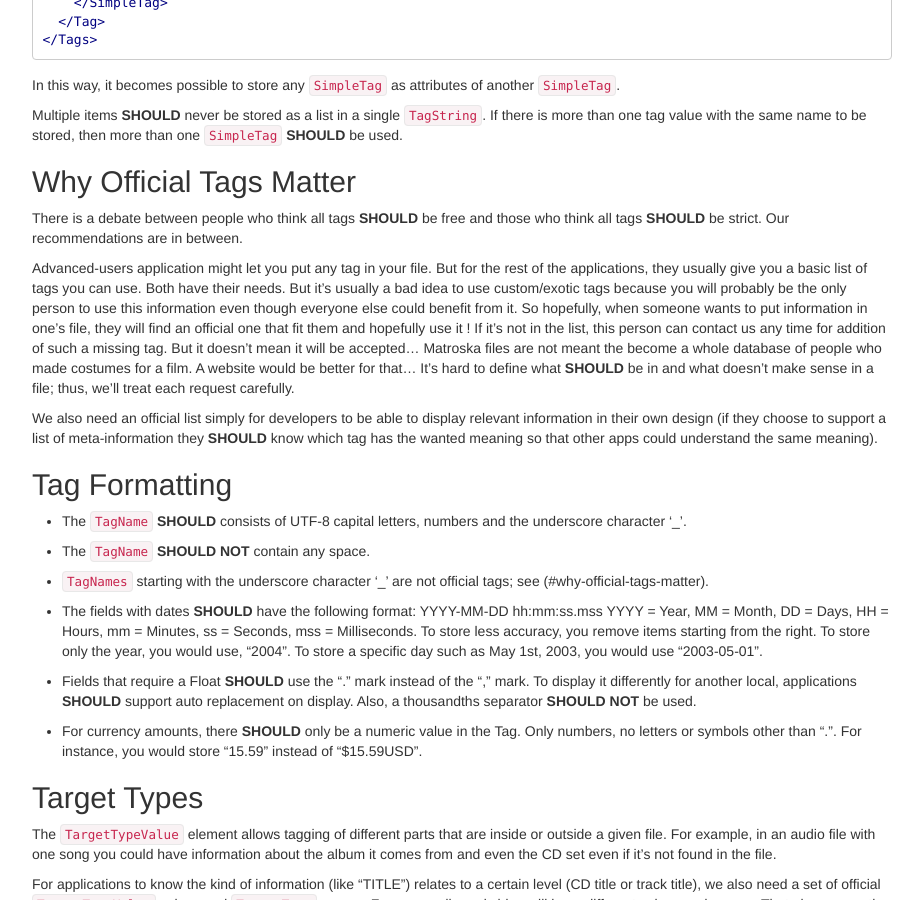
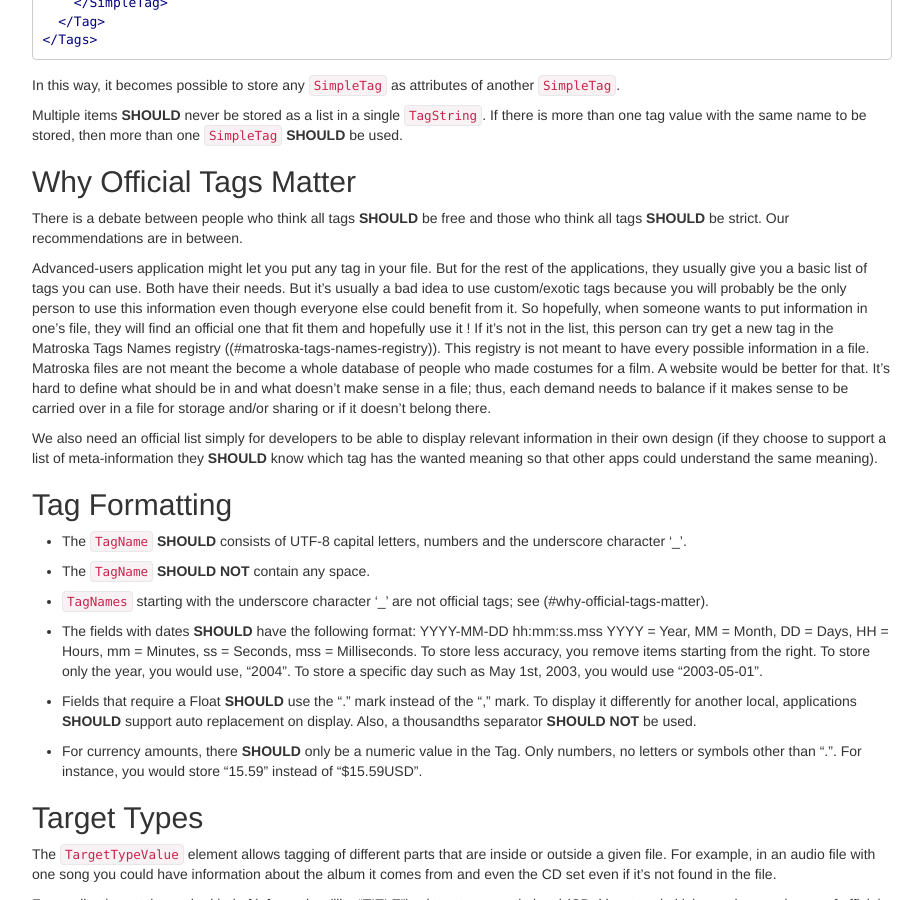
Before and after one commit to ietf-wg-cellar/matroska-specification, a Jekyll site: the page built from tagging.md, in a window 1280 px wide and 900 px high, scrolled down 1299 px. Shown: the whole window, without its empty margins (273-1196 px from the left). Built offline with Jekyll 4.4.1, drawn with Linux system fonts in a browser that asks for light colours; our own code applies the rules of GitHub Pages for plain Markdown files.

Commit message:
reword the section about adding new elements or not

```diff
--- a/tagging.md
+++ b/tagging.md
@@ -87,10 +87,12 @@ needs. But it's usually a bad idea to use custom/exotic tags because you will pr
 be the only person to use this information even though everyone else could benefit from it.
 So hopefully, when someone wants to put information in one's file, they will find an
 official one that fit them and hopefully use it ! If it's not in the list, this person
-can contact us any time for addition of such a missing tag. But it doesn't mean it will
-be accepted... Matroska files are not meant the become a whole database of people who made
-costumes for a film. A website would be better for that... It's hard to define what **SHOULD**
-be in and what doesn't make sense in a file; thus, we'll treat each request carefully.
+can try get a new tag in the Matroska Tags Names registry ((#matroska-tags-names-registry)).
+This registry is not meant to have every possible information in a file.
+Matroska files are not meant the become a whole database of people who made
+costumes for a film. A website would be better for that. It's hard to define what should
+be in and what doesn't make sense in a file; thus, each demand needs to balance if it
+makes sense to be carried over in a file for storage and/or sharing or if it doesn't belong there.
 
 We also need an official list simply for developers to be able to display relevant information
 in their own design (if they choose to support a list of meta-information they **SHOULD** know
```
